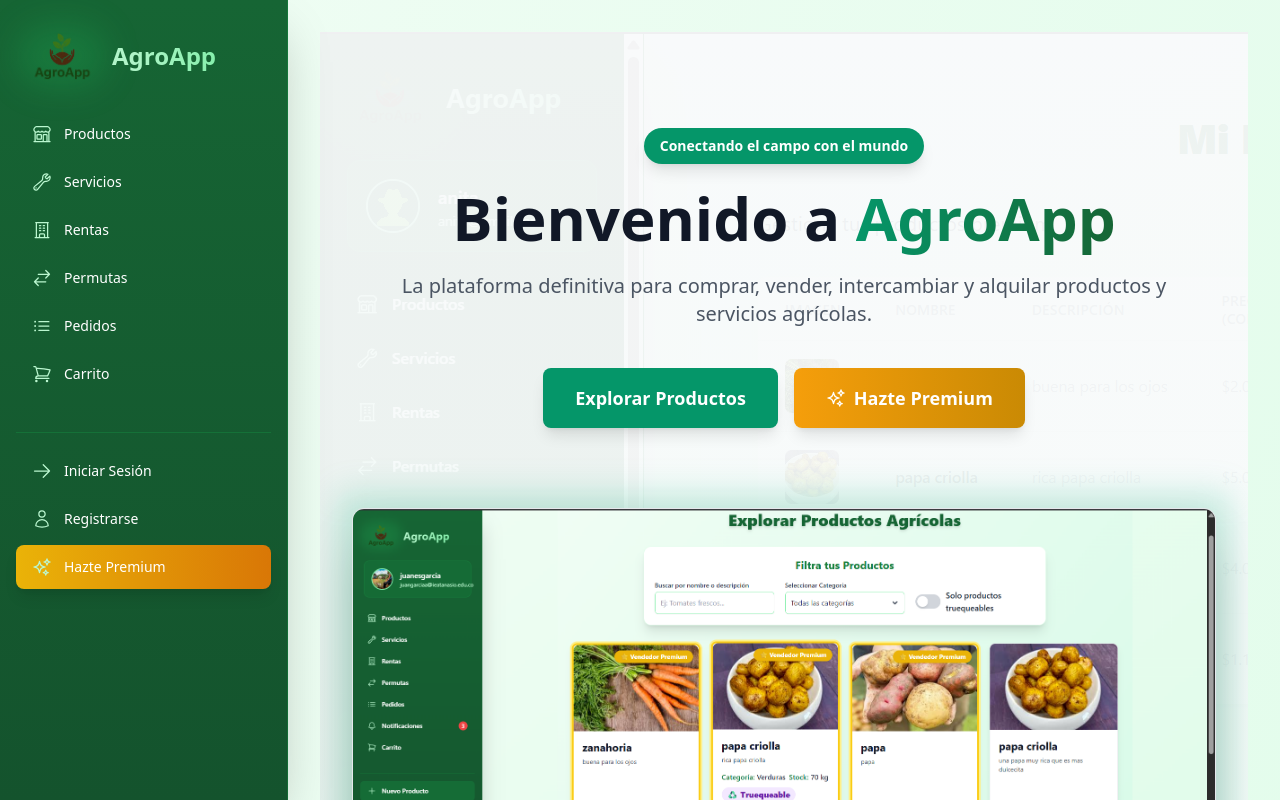
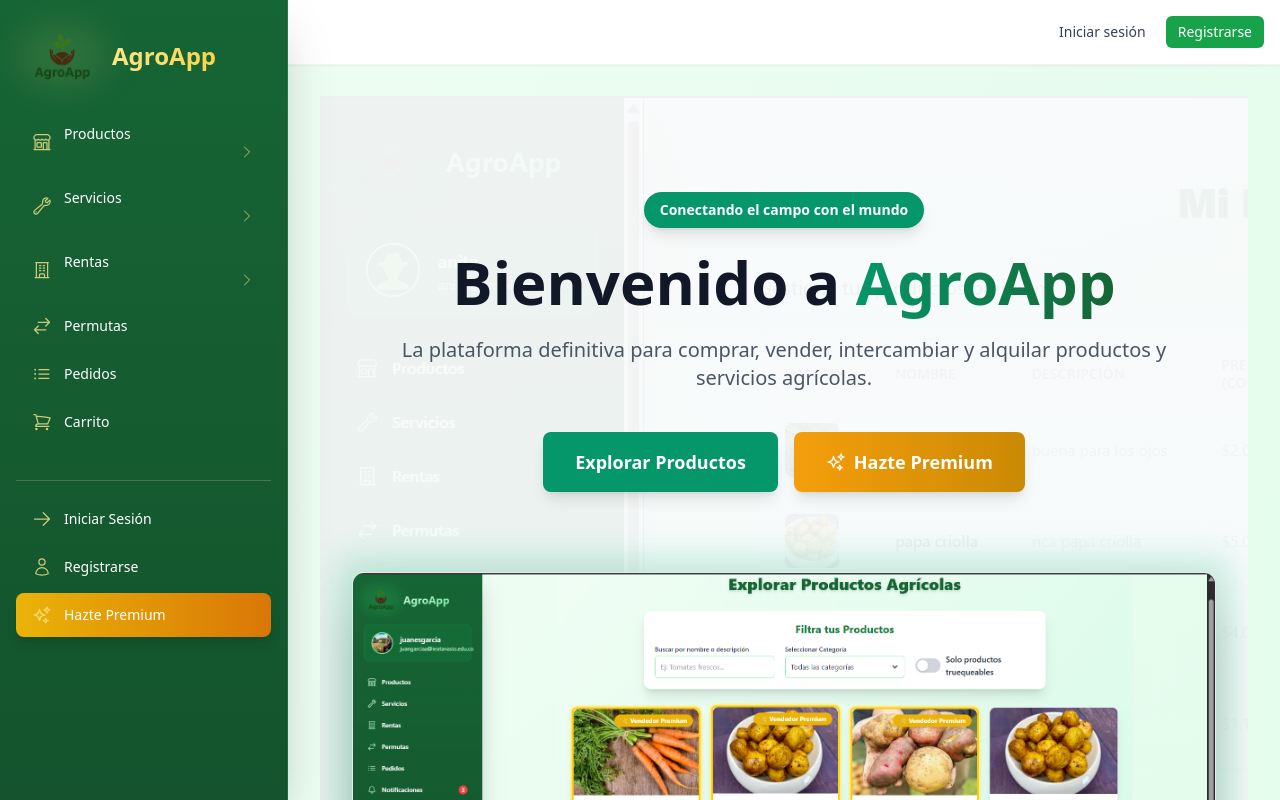
Before and after one commit to Juanes-crypto/grupo-agro, a React (Vite) app: page / in a window 1280 px wide. Shown: the top 800 px of the page. Built offline with nearby package versions, Linux system fonts and the light colour scheme.

Commit message:
añadido un navbar superior

```diff
--- /dev/null
+++ b/src/App.css
@@ -0,0 +1,29 @@
+/* Asegura que el contenido principal no se oculte detrás del navbar */
+main {
+  margin-top: 4rem; /* Altura del TopNavbar */
+  height: calc(100vh - 4rem);
+  overflow-y: auto;
+}
+
+/* Ajustes para el layout general */
+body {
+  overflow-x: hidden;
+}
+
+/* Estilos para el scroll */
+::-webkit-scrollbar {
+  width: 8px;
+}
+
+::-webkit-scrollbar-track {
+  background: #f1f1f1;
+}
+
+::-webkit-scrollbar-thumb {
+  background: #c1c1c1;
+  border-radius: 4px;
+}
+
+::-webkit-scrollbar-thumb:hover {
+  background: #a8a8a8;
+}
--- a/src/App.jsx
+++ b/src/App.jsx
@@ -3,6 +3,8 @@ import { BrowserRouter as Router, Routes, Route } from 'react-router-dom';
 import { ToastContainer } from 'react-toastify';
 import 'react-toastify/dist/ReactToastify.css';
 import { AuthProvider } from './context/AuthContext';
+import { NotificationProvider } from './context/NotificationContext';
+import TopNavbar from "./components/TopNavbar";
 import Navbar from './components/Navbar';
 import PrivateRoute from './components/PrivateRoute';
 import PremiumRoute from './components/PremiumRoute';
@@ -39,11 +41,14 @@ import SubscriptionPlansPage from './pages/SubscriptionPlansPage';
 
 function App() {
     return (
+        <Router>
             <AuthProvider>
-            <Router>
+                <NotificationProvider>
                     <div className="min-h-screen bg-gradient-to-br from-primary-50 to-primary-100">
+                        <TopNavbar />
+                        <div className="flex pt-16"> {/* Añadido pt-16 para el espacio del TopNavbar */}
                             <Navbar />
-                    <main className="ml-72 p-8 transition-all duration-300">
+                            <main className="flex-1 ml-72 p-8 transition-all duration-300 overflow-y-auto">
                                 <div className="max-w-7xl mx-auto">
                                     <Routes>
                                         <Route path="/" element={<HomePage />} />
@@ -88,6 +93,7 @@ function App() {
                                     </Routes>
                                 </div>
                             </main>
+                        </div>
                         <ToastContainer
                             position="bottom-right"
                             autoClose={5000}
@@ -102,8 +108,9 @@ function App() {
                             progressClassName="bg-primary-500"
                         />
                     </div>
+                </NotificationProvider>
+            </AuthProvider>
         </Router>
-        </AuthProvider>
     );
 }
 
--- a/src/components/Navbar.jsx
+++ b/src/components/Navbar.jsx
@@ -1,8 +1,8 @@
-import React, { useContext, useState } from 'react';
-import { Link, useNavigate } from 'react-router-dom';
-import { AuthContext } from '../context/AuthContext';
-import { NotificationContext } from '../context/NotificationContext';
-import { toast } from 'react-toastify';
+import React, { useContext, useState } from "react";
+import { Link, useNavigate } from "react-router-dom";
+import { AuthContext } from "../context/AuthContext";
+import { NotificationContext } from "../context/NotificationContext";
+import { toast } from "react-toastify";
 import {
   ArrowRightIcon,
   ArrowLeftOnRectangleIcon,
@@ -18,8 +18,9 @@ import {
   ArrowsRightLeftIcon,
   ListBulletIcon,
   CubeIcon,
-    UserCircleIcon
-} from '@heroicons/react/24/outline';
+  UserCircleIcon,
+  ChevronRightIcon,
+} from "@heroicons/react/24/outline";
 import {
   ArrowRightIcon as ArrowRightSolid,
   ArrowLeftOnRectangleIcon as ArrowLeftOnRectangleSolid,
@@ -35,38 +36,39 @@ import {
   ArrowsRightLeftIcon as ArrowsRightLeftSolid,
   ListBulletIcon as ListBulletSolid,
   CubeIcon as CubeSolid,
-    UserCircleIcon as UserCircleSolid
-} from '@heroicons/react/24/solid';
+  UserCircleIcon as UserCircleSolid,
+  ChevronRightIcon as ChevronRightSolid,
+} from "@heroicons/react/24/solid";
 
-import defaultProfilePicture from '../assets/default-profile.png';
+import defaultProfilePicture from "../assets/default-profile.png";
 
 function Navbar() {
-    const { isAuthenticated, isPremium, logout, cartItems, user } = useContext(AuthContext);
+  const { isAuthenticated, isPremium, logout, cartItems, user } =
+    useContext(AuthContext);
   const { unreadCount } = useContext(NotificationContext);
   const navigate = useNavigate();
   const [hoveredItem, setHoveredItem] = useState(null);
 
   const onLogout = () => {
     logout();
-        toast.success('Sesión cerrada con éxito');
-        navigate('/');
+    toast.success("Sesión cerrada con éxito");
+    navigate("/");
   };
 
-    const totalCartItems = cartItems ? cartItems.reduce((total, item) => total + item.quantity, 0) : 0;
+  const totalCartItems = cartItems
+    ? cartItems.reduce((total, item) => total + item.quantity, 0)
+    : 0;
 
   return (
-        <aside className="fixed inset-y-0 left-0 z-50 w-72 bg-gradient-to-b from-primary-800 to-primary-900 text-white shadow-2xl border-r border-primary-600/30 overflow-y-auto">
+    <aside className="fixed inset-y-0 left-0 z-50 w-72 bg-gradient-to-b from-green-800 to-green-900 text-white shadow-2xl border-r border-amber-100/10 overflow-y-auto">
       {/* Logo */}
-            <Link
-  to="/"
-  className="flex items-center px-6 py-8 gap-3 group"
->
+      <Link to="/" className="flex items-center px-6 py-8 gap-3 group">
         {/* Contenedor del logo con efectos */}
         <div className="relative">
           {/* Efecto de resplandor */}
-    <div className="absolute -inset-2 bg-primary-500/20 rounded-full blur-md group-hover:blur-lg transition-all duration-300"></div>
+          <div className="absolute -inset-2 bg-amber-200/10 rounded-full blur-md group-hover:blur-lg transition-all duration-300"></div>
 
-    {/* Logo personalizado - Ajusta las clases según necesites */}
+          {/* Logo personalizado */}
           <img
             src="/AgroApp-logo.png"
             alt="AgroApp Logo"
@@ -74,25 +76,26 @@ function Navbar() {
           />
         </div>
 
-  {/* Texto del logo (opcional) */}
-  <h1 className="text-2xl font-bold bg-clip-text text-transparent bg-gradient-to-r from-primary-200 to-primary-300">
+        {/* Texto del logo */}
+        <h1 className="text-2xl font-bold bg-clip-text text-transparent bg-gradient-to-r from-amber-200 to-amber-300">
           AgroApp
         </h1>
       </Link>
 
-
       {/* User Profile */}
       {isAuthenticated && user && (
         <div className="px-6 pb-6">
-                    <div className="flex items-center gap-4 bg-primary-700/30 backdrop-blur-sm p-4 rounded-xl border border-primary-500/20">
+          <div className="flex items-center gap-4 bg-green-700/30 backdrop-blur-sm p-4 rounded-xl border border-amber-100/20">
             <img
               src={user.profilePicture || defaultProfilePicture}
               alt="Profile"
-                            className="w-12 h-12 rounded-full border-2 border-primary-300 object-cover"
+              className="w-12 h-12 rounded-full border-2 border-amber-200/50 object-cover"
             />
             <div>
-                            <h3 className="font-medium text-white">{user.name || 'Usuario'}</h3>
-                            <p className="text-xs text-primary-200">{user.email}</p>
+              <h3 className="font-medium text-white">
+                {user.name || "Usuario"}
+              </h3>
+              <p className="text-xs text-amber-100/80">{user.email}</p>
             </div>
           </div>
         </div>
@@ -101,23 +104,36 @@ function Navbar() {
       {/* Navigation */}
       <nav className="px-4 pb-8 space-y-1">
         {/* Products Section */}
-                <div className="relative">
+        <div
+          className="relative group"
+          onMouseEnter={() => setHoveredItem("products")}
+          onMouseLeave={() =>
+            hoveredItem === "products" && setHoveredItem(null)
+          }
+        >
           <SidebarLink
             to="/products"
             icon={<BuildingStorefrontIcon className="h-5 w-5" />}
             activeIcon={<BuildingStorefrontSolid className="h-5 w-5" />}
-                        onMouseEnter={() => setHoveredItem('products')}
-                        onMouseLeave={() => setHoveredItem(null)}
+            className="group-hover:bg-green-700/20 transition-colors duration-200"
           >
             Productos
+            <ChevronRightIcon className="ml-auto h-4 w-4 text-amber-200/70 group-hover:rotate-90 transition-transform" />
           </SidebarLink>
-                    {isAuthenticated && hoveredItem === 'products' && (
-                        <div className="ml-8 mt-1 space-y-1 animate-fadeIn">
+
+          {/* Submenú con "puente" invisible para mejor UX */}
+          {isAuthenticated && (
+            <div className={`absolute left-full top-0 h-full w-4`}></div>
+          )}
+
+          {isAuthenticated && hoveredItem === "products" && (
+            <div className="ml-6 pl-2 mt-1 space-y-1 border-l-2 border-amber-100/20">
               <SidebarLink
                 to="/my-products"
                 icon={<CubeIcon className="h-4 w-4" />}
                 activeIcon={<CubeSolid className="h-4 w-4" />}
-                                className="text-sm text-primary-200 hover:text-white"
+                className="text-sm bg-green-900/50 hover:bg-green-800/50 rounded-r-lg -ml-2 pl-4 pr-3 py-2 transition-all"
+                onMouseEnter={() => setHoveredItem("products")}
               >
                 Mis Productos
               </SidebarLink>
@@ -126,23 +142,35 @@ function Navbar() {
         </div>
 
         {/* Services Section */}
-                <div className="relative">
+        <div
+          className="relative group"
+          onMouseEnter={() => setHoveredItem("services")}
+          onMouseLeave={() =>
+            hoveredItem === "services" && setHoveredItem(null)
+          }
+        >
           <SidebarLink
             to="/services"
             icon={<WrenchIcon className="h-5 w-5" />}
             activeIcon={<WrenchSolid className="h-5 w-5" />}
-                        onMouseEnter={() => setHoveredItem('services')}
-                        onMouseLeave={() => setHoveredItem(null)}
+            className="group-hover:bg-green-700/20 transition-colors duration-200"
           >
             Servicios
+            <ChevronRightIcon className="ml-auto h-4 w-4 text-amber-200/70 group-hover:rotate-90 transition-transform" />
           </SidebarLink>
-                    {isAuthenticated && hoveredItem === 'services' && (
-                        <div className="ml-8 mt-1 space-y-1 animate-fadeIn">
+
+          {isAuthenticated && (
+            <div className={`absolute left-full top-0 h-full w-4`}></div>
+          )}
+
+          {isAuthenticated && hoveredItem === "services" && (
+            <div className="ml-6 pl-2 mt-1 space-y-1 border-l-2 border-amber-100/20">
               <SidebarLink
                 to="/my-services"
                 icon={<WrenchIcon className="h-4 w-4" />}
                 activeIcon={<WrenchSolid className="h-4 w-4" />}
-                                className="text-sm text-primary-200 hover:text-white"
+                className="text-sm bg-green-900/50 hover:bg-green-800/50 rounded-r-lg -ml-2 pl-4 pr-3 py-2 transition-all"
+                onMouseEnter={() => setHoveredItem("services")}
               >
                 Mis Servicios
               </SidebarLink>
@@ -151,23 +179,33 @@ function Navbar() {
         </div>
 
         {/* Rentals Section */}
-                <div className="relative">
+        <div
+          className="relative group"
+          onMouseEnter={() => setHoveredItem("rentals")}
+          onMouseLeave={() => hoveredItem === "rentals" && setHoveredItem(null)}
+        >
           <SidebarLink
             to="/rentals"
             icon={<BuildingOfficeIcon className="h-5 w-5" />}
             activeIcon={<BuildingOfficeSolid className="h-5 w-5" />}
-                        onMouseEnter={() => setHoveredItem('rentals')}
-                        onMouseLeave={() => setHoveredItem(null)}
+            className="group-hover:bg-green-700/20 transition-colors duration-200"
           >
             Rentas
+            <ChevronRightIcon className="ml-auto h-4 w-4 text-amber-200/70 group-hover:rotate-90 transition-transform" />
           </SidebarLink>
-                    {isAuthenticated && hoveredItem === 'rentals' && (
-                        <div className="ml-8 mt-1 space-y-1 animate-fadeIn">
+
+          {isAuthenticated && (
+            <div className={`absolute left-full top-0 h-full w-4`}></div>
+          )}
+
+          {isAuthenticated && hoveredItem === "rentals" && (
+            <div className="ml-6 pl-2 mt-1 space-y-1 border-l-2 border-amber-100/20">
               <SidebarLink
                 to="/my-rentals"
                 icon={<BuildingOfficeIcon className="h-4 w-4" />}
                 activeIcon={<BuildingOfficeSolid className="h-4 w-4" />}
-                                className="text-sm text-primary-200 hover:text-white"
+                className="text-sm bg-green-900/50 hover:bg-green-800/50 rounded-r-lg -ml-2 pl-4 pr-3 py-2 transition-all"
+                onMouseEnter={() => setHoveredItem("rentals")}
               >
                 Mis Rentas
               </SidebarLink>
@@ -183,7 +221,6 @@ function Navbar() {
         >
           Permutas
         </SidebarLink>
-
         <SidebarLink
           to="/my-orders"
           icon={<ListBulletIcon className="h-5 w-5" />}
@@ -215,7 +252,7 @@ function Navbar() {
         </SidebarLink>
 
         <div className="pt-4">
-                    <div className="border-t border-primary-600/30 my-4"></div>
+          <div className="border-t border-amber-100/20 my-4"></div>
         </div>
 
         {/* Create Links */}
@@ -225,7 +262,7 @@ function Navbar() {
               to="/create-product"
               icon={<PlusIcon className="h-5 w-5" />}
               activeIcon={<PlusSolid className="h-5 w-5" />}
-                            className="bg-primary-700/50 hover:bg-primary-700"
+              className="bg-green-700/50 hover:bg-green-700"
             >
               Nuevo Producto
             </SidebarLink>
@@ -234,7 +271,7 @@ function Navbar() {
               to="/create-service"
               icon={<PlusIcon className="h-5 w-5" />}
               activeIcon={<PlusSolid className="h-5 w-5" />}
-                            className="bg-primary-700/50 hover:bg-primary-700"
+              className="bg-green-700/50 hover:bg-green-700"
             >
               Nuevo Servicio
             </SidebarLink>
@@ -243,7 +280,7 @@ function Navbar() {
               to="/create-rental"
               icon={<PlusIcon className="h-5 w-5" />}
               activeIcon={<PlusSolid className="h-5 w-5" />}
-                            className="bg-primary-700/50 hover:bg-primary-700"
+              className="bg-green-700/50 hover:bg-green-700"
             >
               Nueva Renta
             </SidebarLink>
@@ -253,7 +290,7 @@ function Navbar() {
               to="/premium-inventory"
               icon={<SparklesIcon className="h-5 w-5" />}
               activeIcon={<SparklesSolid className="h-5 w-5" />}
-                            className="bg-gradient-to-r from-premium-600 to-premium-700 hover:from-premium-500 hover:to-premium-600 text-white"
+              className="bg-gradient-to-r from-amber-500 to-amber-600 hover:from-amber-400 hover:to-amber-500 text-white"
             >
               Inventario Premium
             </SidebarLink>
@@ -271,7 +308,7 @@ function Navbar() {
 
             <button
               onClick={onLogout}
-                            className="w-full flex items-center gap-3 px-4 py-3 text-sm font-medium text-red-300 hover:text-red-200 rounded-lg transition-colors duration-200"
+              className="w-full flex items-center gap-3 px-4 py-3 text-sm font-medium text-amber-300 hover:text-amber-200 rounded-lg transition-colors duration-200"
             >
               <ArrowLeftOnRectangleIcon className="h-5 w-5" />
               Cerrar Sesión
@@ -310,23 +347,29 @@ function Navbar() {
   );
 }
 
-function SidebarLink({ to, icon, activeIcon, children, className = '', badge = null, ...props }) {
+function SidebarLink({
+  to,
+  icon,
+  activeIcon,
+  children,
+  className = "",
+  badge = null,
+  ...props
+}) {
   return (
     <Link
       to={to}
       className={`flex items-center gap-3 px-4 py-3 text-sm font-medium rounded-lg transition-colors duration-200 relative group ${className}`}
       {...props}
     >
-            <span className="text-primary-200 group-hover:text-white">
-                {icon}
-            </span>
+      <span className="text-amber-200/80 group-hover:text-white">{icon}</span>
       <span className="flex-1">{children}</span>
       {badge !== null && (
-                <span className="bg-red-500 text-white text-xs font-bold rounded-full h-5 w-5 flex items-center justify-center">
+        <span className="bg-amber-500 text-white text-xs font-bold rounded-full h-5 w-5 flex items-center justify-center">
           {badge}
         </span>
       )}
-            <span className="absolute left-0 top-0 bottom-0 w-1 bg-primary-400 rounded-r-lg opacity-0 group-hover:opacity-100 transition-opacity duration-200"></span>
+      <span className="absolute left-0 top-0 bottom-0 w-1 bg-amber-400 rounded-r-lg opacity-0 group-hover:opacity-100 transition-opacity duration-200"></span>
     </Link>
   );
 }
--- /dev/null
+++ b/src/components/TopNavbar.jsx
@@ -0,0 +1,165 @@
+import React, { useContext } from "react";
+import { Link, useNavigate } from "react-router-dom";
+import { AuthContext } from "../context/AuthContext";
+import { NotificationContext } from "../context/NotificationContext";
+import {
+  ArrowLeftIcon,
+  ArrowRightIcon,
+  PlusIcon,
+  BellIcon,
+  ShoppingCartIcon,
+  UserCircleIcon,
+} from "@heroicons/react/24/outline";
+import {
+  ArrowLeftIcon as ArrowLeftSolid,
+  ArrowRightIcon as ArrowRightSolid,
+  PlusIcon as PlusSolid,
+  BellIcon as BellSolid,
+  ShoppingCartIcon as ShoppingCartSolid,
+  UserCircleIcon as UserCircleSolid,
+} from "@heroicons/react/24/solid";
+
+function TopNavbar() {
+  const { isAuthenticated, user, cartItems } = useContext(AuthContext);
+  const { unreadCount } = useContext(NotificationContext);
+  const navigate = useNavigate();
+
+  const totalCartItems = cartItems
+    ? cartItems.reduce((total, item) => total + item.quantity, 0)
+    : 0;
+
+  return (
+    <header className="fixed top-0 left-0 right-0 z-40 bg-white shadow-sm border-b border-gray-100">
+      <div className="flex items-center justify-between h-16 px-4">
+        {/* Logo y navegación */}
+        <div className="flex items-center space-x-4">
+          {/* Logo */}
+          <Link to="/" className="flex items-center">
+            <img
+              src="/AgroApp-logo.png"
+              alt="AgroApp Logo"
+              className="h-8 w-auto"
+            />
+          </Link>
+
+          {/* Botones de navegación */}
+          <div className="flex items-center space-x-2">
+            <button
+              onClick={() => navigate(-1)}
+              className="p-1.5 rounded-full hover:bg-gray-100 text-gray-600 hover:text-gray-900"
+              title="Atrás"
+            >
+              <ArrowLeftIcon className="h-5 w-5" />
+            </button>
+            <button
+              onClick={() => navigate(1)}
+              className="p-1.5 rounded-full hover:bg-gray-100 text-gray-600 hover:text-gray-900"
+              title="Adelante"
+            >
+              <ArrowRightIcon className="h-5 w-5" />
+            </button>
+          </div>
+        </div>
+
+        {/* Acciones rápidas */}
+        <div className="flex items-center space-x-2">
+          {isAuthenticated && (
+            <>
+              <Link
+                to="/create-product"
+                className="flex items-center px-3 py-1.5 text-sm font-medium rounded-md bg-green-50 text-green-700 hover:bg-green-100"
+              >
+                <PlusIcon className="h-4 w-4 mr-1.5" />
+                Producto
+              </Link>
+              <Link
+                to="/create-service"
+                className="flex items-center px-3 py-1.5 text-sm font-medium rounded-md bg-blue-50 text-blue-700 hover:bg-blue-100"
+              >
+                <PlusIcon className="h-4 w-4 mr-1.5" />
+                Servicio
+              </Link>
+              <Link
+                to="/create-rental"
+                className="flex items-center px-3 py-1.5 text-sm font-medium rounded-md bg-amber-50 text-amber-700 hover:bg-amber-100"
+              >
+                <PlusIcon className="h-4 w-4 mr-1.5" />
+                Renta
+              </Link>
+            </>
+          )}
+        </div>
+
+        {/* User actions */}
+        <div className="flex items-center space-x-3">
+          {isAuthenticated && (
+            <>
+              <Link
+                to="/notifications"
+                className="p-1.5 relative rounded-full hover:bg-gray-100 text-gray-600 hover:text-gray-900"
+              >
+                <BellIcon className="h-5 w-5" />
+                {unreadCount > 0 && (
+                  <span className="absolute top-0 right-0 bg-red-500 text-white text-xs font-bold rounded-full h-5 w-5 flex items-center justify-center transform translate-x-1 -translate-y-1">
+                    {unreadCount}
+                  </span>
+                )}
+              </Link>
+
+              <Link
+                to="/cart"
+                className="p-1.5 relative rounded-full hover:bg-gray-100 text-gray-600 hover:text-gray-900"
+              >
+                <ShoppingCartIcon className="h-5 w-5" />
+                {totalCartItems > 0 && (
+                  <span className="absolute top-0 right-0 bg-amber-500 text-white text-xs font-bold rounded-full h-5 w-5 flex items-center justify-center transform translate-x-1 -translate-y-1">
+                    {totalCartItems}
+                  </span>
+                )}
+              </Link>
+            </>
+          )}
+
+          {/* User profile */}
+          {isAuthenticated ? (
+            <Link
+              to="/profile"
+              className="flex items-center space-x-2 p-1 hover:bg-gray-100 rounded-full"
+              title={user?.email}
+            >
+              {user?.profilePicture ? (
+                <img
+                  src={user.profilePicture}
+                  alt="Profile"
+                  className="h-8 w-8 rounded-full object-cover border border-gray-200"
+                />
+              ) : (
+                <UserCircleIcon className="h-8 w-8 text-gray-400" />
+              )}
+              <span className="text-sm font-medium text-gray-700 hidden md:inline">
+                {user?.name || "Mi cuenta"}
+              </span>
+            </Link>
+          ) : (
+            <div className="flex items-center space-x-2">
+              <Link
+                to="/login"
+                className="px-3 py-1.5 text-sm font-medium rounded-md text-gray-700 hover:bg-gray-100"
+              >
+                Iniciar sesión
+              </Link>
+              <Link
+                to="/register"
+                className="px-3 py-1.5 text-sm font-medium rounded-md bg-green-600 text-white hover:bg-green-700"
+              >
+                Registrarse
+              </Link>
+            </div>
+          )}
+        </div>
+      </div>
+    </header>
+  );
+}
+
+export default TopNavbar;
--- a/src/index.css
+++ b/src/index.css
@@ -28,3 +28,24 @@
 .btn-purple {
   @apply bg-purple-600 hover:bg-purple-700 text-white py-3 px-5 rounded-lg font-semibold transition;
 }
+body {
+  overflow-x: hidden;
+}
+
+/* Estilos para el scroll */
+::-webkit-scrollbar {
+  width: 8px;
+}
+
+::-webkit-scrollbar-track {
+  background: #f1f1f1;
+}
+
+::-webkit-scrollbar-thumb {
+  background: #c1c1c1;
+  border-radius: 4px;
+}
+
+::-webkit-scrollbar-thumb:hover {
+  background: #a8a8a8;
+}
--- a/src/pages/HomePage.jsx
+++ b/src/pages/HomePage.jsx
@@ -289,7 +289,7 @@ function WelcomePage() {
           <div className="grid grid-cols-1 md:grid-cols-3 gap-8">
             {[
               {
-                name: "Carlos Mendoza",
+                name: "Anatolia Mendoza",
                 role: "Productor de frutas",
                 quote:
                   "Gracias a AgroApp he duplicado mis ventas y encontrado clientes confiables",
```
Lines whose indentation alone changed are shown as unchanged.
